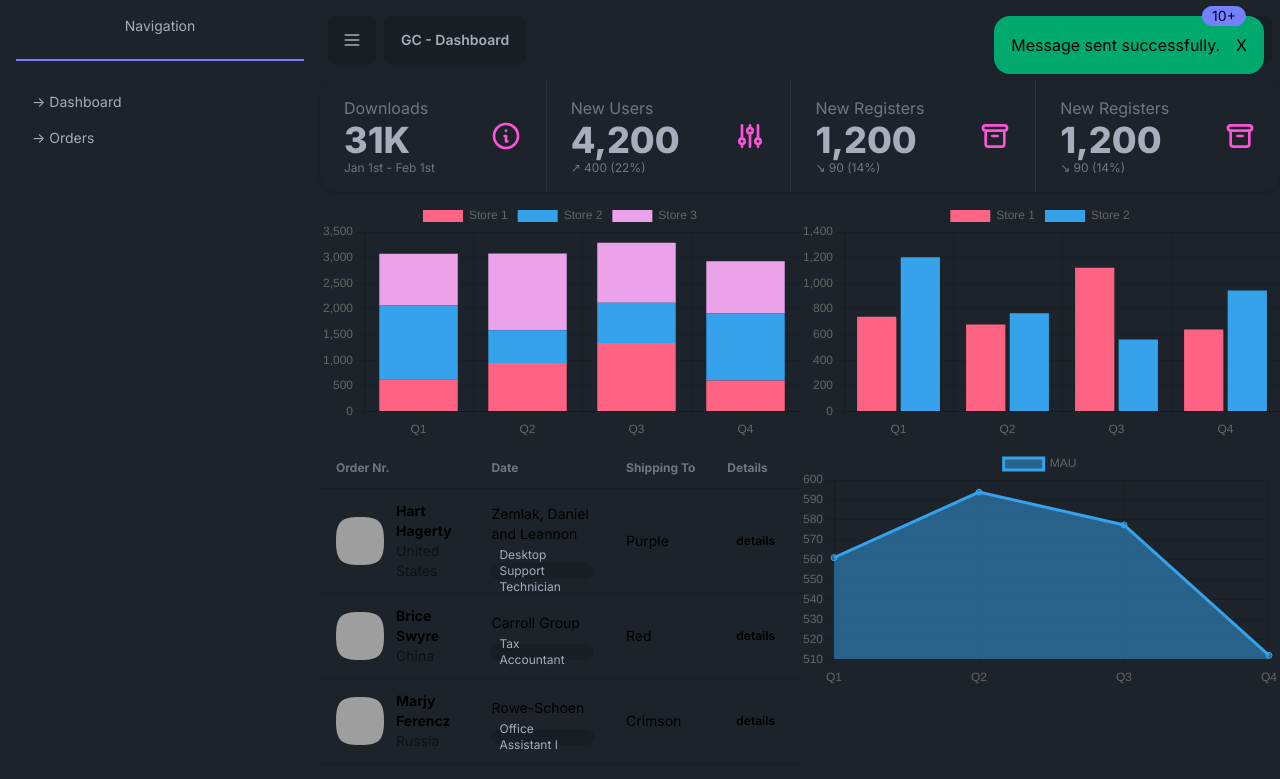
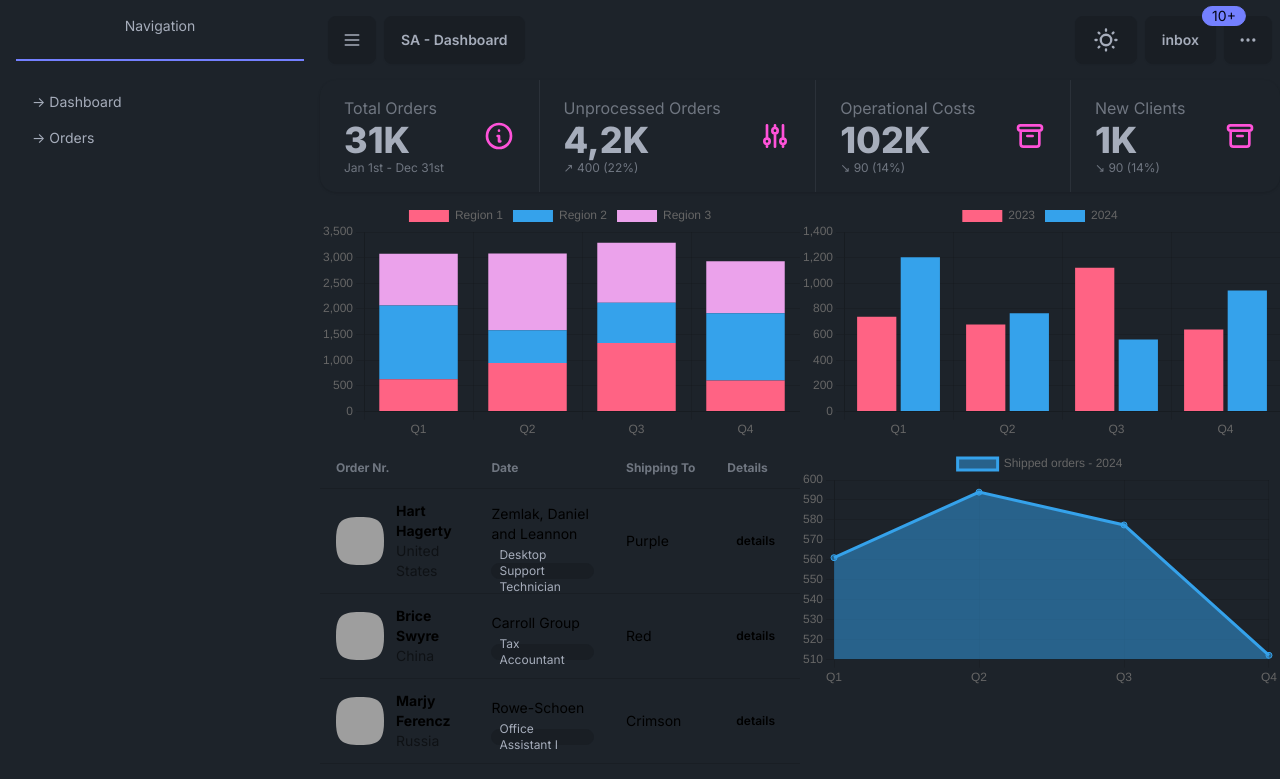
Before and after one commit to gabrielcrZ/thesis-internal-ui-nextjs, a Next.js app: page / in a window 1280 px wide. Shown: the top 779 px of the page. Built offline with nearby package versions, Linux system fonts and the light colour scheme; grey boxes are pictures that could not be loaded.

Commit message:
content changes to match app

```diff
--- /dev/null
+++ b/app/components/Card.tsx
@@ -0,0 +1,12 @@
+import React from "react";
+
+const Card = () => {
+  return (
+    <div className="card w-96 bg-base-100 shadow-xl">
+      <div className="card-body">
+      </div>
+    </div>
+  );
+};
+
+export default Card;
--- a/app/components/Drawer.tsx
+++ b/app/components/Drawer.tsx
@@ -1,7 +1,7 @@
 "use client";
 import React, { useState } from "react";
 import Navbar from "./Navbar";
-import Content from "./Content";
+import Content from "./content/Content";
 import Link from "next/link";
 
 const Drawer = () => {
--- a/app/components/Footer.tsx
+++ b/app/components/Footer.tsx
@@ -1,10 +1,11 @@
 import React from "react";
 
 const Footer = () => {
+
   return (
     <footer className="footer footer-center p-4 text-primary font-bold">
       <aside>
-        <p>Copyright © 2024 - All right reserved by ACME Industries Ltd</p>
+        <p>Copyright © {new Date().getFullYear()} - All right reserved by Shipping App</p>
       </aside>
     </footer>
   );
--- a/app/components/Navbar.tsx
+++ b/app/components/Navbar.tsx
@@ -25,7 +25,7 @@ const Navbar = (props: any) => {
       </div>
       <div className="flex-1 pl-2">
         <Link href="/">
-          <div className="btn text-l ">GC - Dashboard</div>
+          <div className="btn text-l ">SA - Dashboard</div>
         </Link>
       </div>
       <div className="flex-none">
--- a/app/components/Stats.tsx
+++ b/app/components/Stats.tsx
@@ -19,9 +19,9 @@ const Stats = () => {
             ></path>
           </svg>
         </div>
-        <div className="stat-title">Downloads</div>
+        <div className="stat-title">Total Orders</div>
         <div className="stat-value">31K</div>
-        <div className="stat-desc">Jan 1st - Feb 1st</div>
+        <div className="stat-desc">Jan 1st - Dec 31st</div>
       </div>
 
       <div className="stat">
@@ -40,8 +40,8 @@ const Stats = () => {
             ></path>
           </svg>
         </div>
-        <div className="stat-title">New Users</div>
-        <div className="stat-value">4,200</div>
+        <div className="stat-title">Unprocessed Orders</div>
+        <div className="stat-value">4,2K</div>
         <div className="stat-desc">↗︎ 400 (22%)</div>
       </div>
 
@@ -61,8 +61,8 @@ const Stats = () => {
             ></path>
           </svg>
         </div>
-        <div className="stat-title">New Registers</div>
-        <div className="stat-value">1,200</div>
+        <div className="stat-title">Operational Costs</div>
+        <div className="stat-value">102K</div>
         <div className="stat-desc">↘︎ 90 (14%)</div>
       </div>
       <div className="stat">
@@ -81,8 +81,8 @@ const Stats = () => {
             ></path>
           </svg>
         </div>
-        <div className="stat-title">New Registers</div>
-        <div className="stat-value">1,200</div>
+        <div className="stat-title">New Clients</div>
+        <div className="stat-value">1K</div>
         <div className="stat-desc">↘︎ 90 (14%)</div>
       </div>
     </div>
--- a/app/components/Toast.tsx
+++ b/app/components/Toast.tsx
@@ -1,7 +1,7 @@
 import React, { useState } from "react";
 
 const Toast = (props: any) => {
-  const [isCancelled, setIsCancelled] = useState(false);
+  const [isCancelled, setIsCancelled] = useState(true);
 
   const handleDismiss = () => {
     setIsCancelled((prevState) => !prevState);
--- a/app/components/charts/BarChart.tsx
+++ b/app/components/charts/BarChart.tsx
@@ -28,25 +28,20 @@ function BarChart() {
     },
   };
 
-  const labels = [
-    "Q1",
-    "Q2",
-    "Q3",
-    "Q4",
-  ];
+  const labels = ["Q1", "Q2", "Q3", "Q4"];
 
   const data = {
     labels,
     datasets: [
       {
-        label: "Store 1",
+        label: `${new Date().getFullYear() - 1}`,
         data: labels.map(() => {
           return Math.random() * 1000 + 500;
         }),
         backgroundColor: "rgba(255, 99, 132, 1)",
       },
       {
-        label: "Store 2",
+        label: `${new Date().getFullYear()}`,
         data: labels.map(() => {
           return Math.random() * 1000 + 500;
         }),
--- a/app/components/charts/LineChart.tsx
+++ b/app/components/charts/LineChart.tsx
@@ -39,7 +39,7 @@ function LineChart() {
     datasets: [
       {
         fill: true,
-        label: "MAU",
+        label: `Shipped orders - ${new Date().getFullYear()}`,
         data: labels.map(() => {
           return Math.random() * 100 + 500;
         }),
--- a/app/components/charts/StackBarChart.tsx
+++ b/app/components/charts/StackBarChart.tsx
@@ -37,21 +37,21 @@ function StackBarChart() {
     labels,
     datasets: [
       {
-        label: "Store 1",
+        label: "Region 1",
         data: labels.map(() => {
           return Math.random() * 1000 + 500;
         }),
         backgroundColor: "rgba(255, 99, 132, 1)",
       },
       {
-        label: "Store 2",
+        label: "Region 2",
         data: labels.map(() => {
           return Math.random() * 1000 + 500;
         }),
         backgroundColor: "rgba(53, 162, 235, 1)",
       },
       {
-        label: "Store 3",
+        label: "Region 3",
         data: labels.map(() => {
           return Math.random() * 1000 + 500;
         }),
--- a/app/components/Content.tsx
+++ b/app/components/content/Content.tsx
@@ -1,18 +1,18 @@
 import React from "react";
-import Stats from "./Stats";
-import TableVisuals from "./TableVisuals";
-import StackBarChart from "./charts/StackBarChart";
-import BarChart from "./charts/BarChart";
-import LineChart from "./charts/LineChart";
-import Toast from "./Toast";
+import Stats from "../Stats";
+import TableVisuals from "../TableVisuals";
+import StackBarChart from "../charts/StackBarChart";
+import BarChart from "../charts/BarChart";
+import LineChart from "../charts/LineChart";
+import Toast from "../Toast";
 
 const Content = () => {
   return (
-    <div className="grid ">
+    <div className="grid">
       <Toast/>
       <Stats />
       <div className="grid grid-cols-2">
-        <div className="grid justify-items-start pt-2">
+        <div className="pt-2">
           <StackBarChart />
         </div>
         <div className="grid justify-items-end pt-2">
--- a/app/orders/page.tsx
+++ b/app/orders/page.tsx
@@ -1,8 +1,7 @@
 import React from "react";
-import Drawer from "../components/Drawer";
 
 const Orders = () => {
-  return <Drawer />;
+  return <></>
 };
 
 export default Orders;
```
